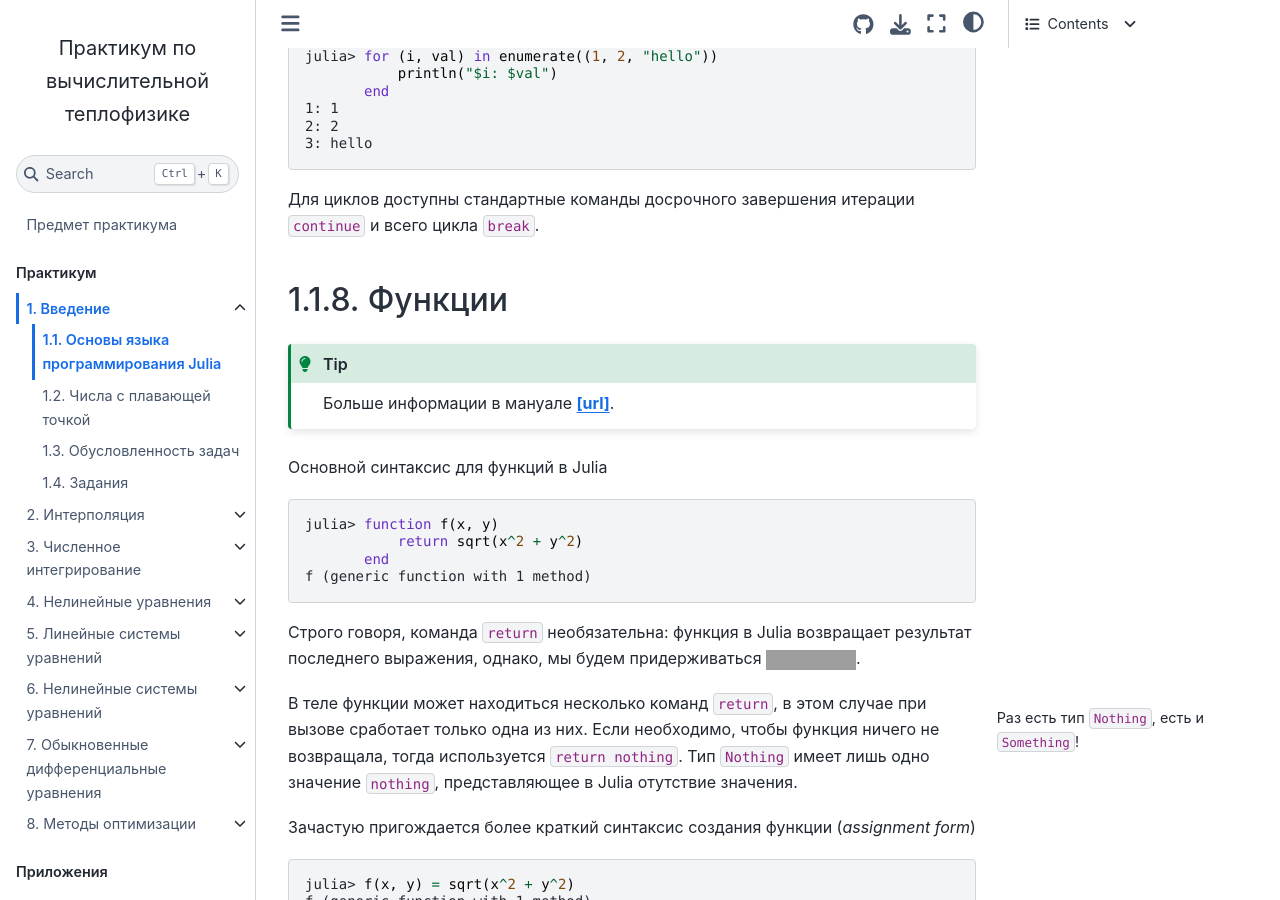
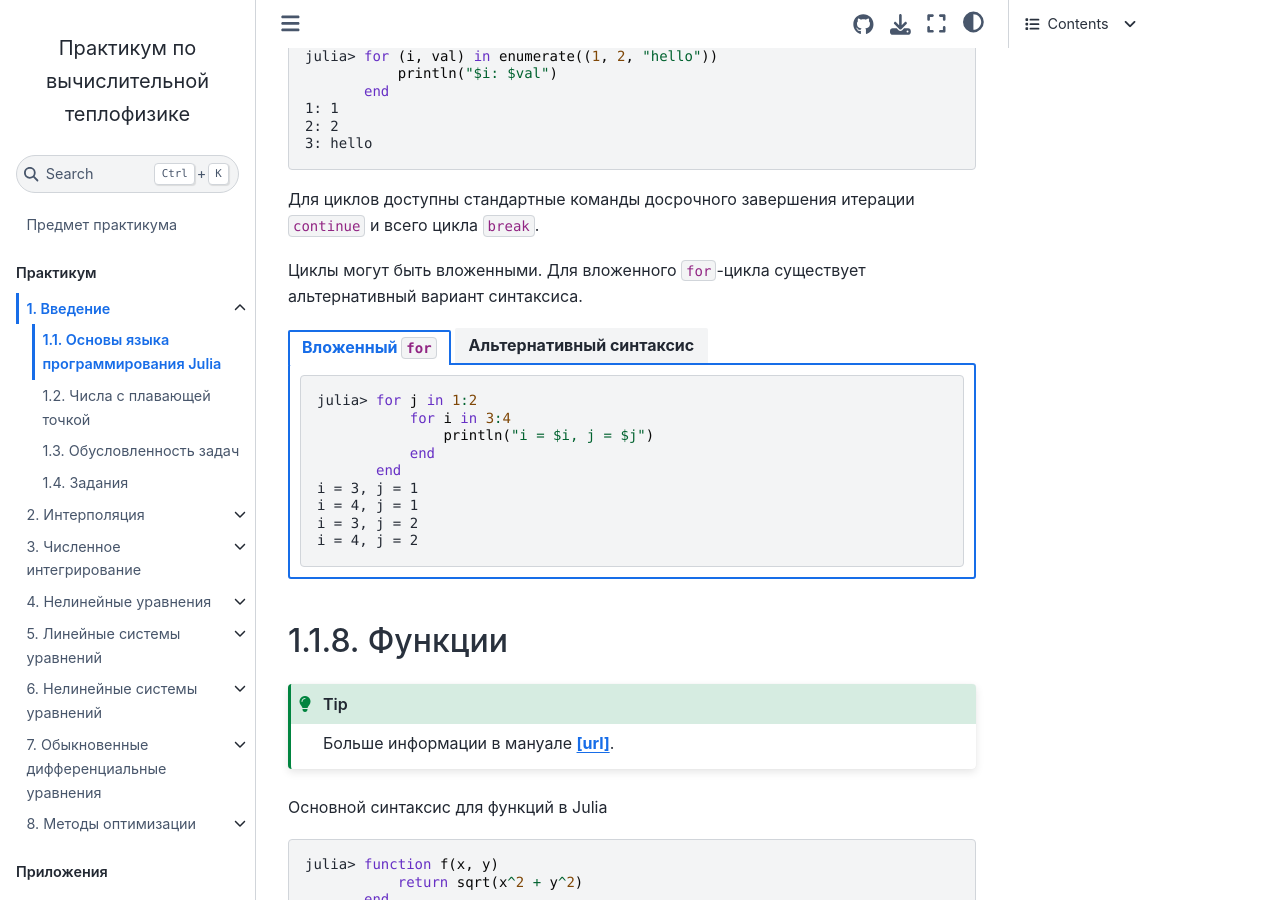
Before and after one commit to stepanzh/computational_thermodynamics, a Jupyter Book: the page built from book/intro/julia.md, in a window 1280 px wide and 900 px high, scrolled down 12370 px. Built offline with Jupyter Book 1.0.4 settings and Sphinx 7.4.7 and the Sphinx Book theme 1.1.4, drawn with Linux system fonts in a browser that asks for light colours; cross-references to code outside the pages are shown as plain code; grey boxes are pictures that could not be loaded.

Commit message:
[intro julia] Вложенный for

````diff
--- a/book/intro/julia.md
+++ b/book/intro/julia.md
@@ -753,6 +753,35 @@ julia> for (i, val) in enumerate((1, 2, "hello"))
 
 Для циклов доступны стандартные команды досрочного завершения итерации `continue` и всего цикла `break`.
 
+Циклы могут быть вложенными. Для вложенного `for`-цикла существует альтернативный вариант синтаксиса.
+
+::::{tab-set}
+:::{tab-item} Вложенный `for`
+```julia-repl
+julia> for j in 1:2
+           for i in 3:4
+               println("i = $i, j = $j")
+           end
+       end
+i = 3, j = 1
+i = 4, j = 1
+i = 3, j = 2
+i = 4, j = 2
+```
+:::
+:::{tab-item} Альтернативный синтаксис
+```julia-repl
+julia> for j in 1:2, i in 3:4
+           println("i = $i, j = $j")
+       end
+i = 3, j = 1
+i = 4, j = 1
+i = 3, j = 2
+i = 4, j = 2
+```
+:::
+::::
+
 ## Функции
 
 ```{tip}
````
